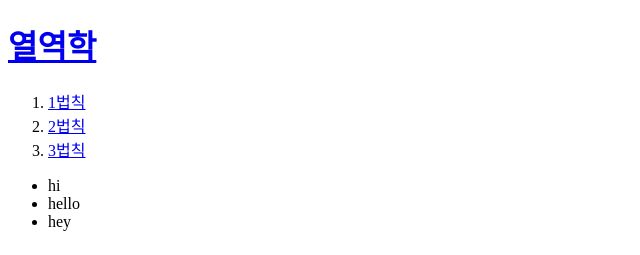
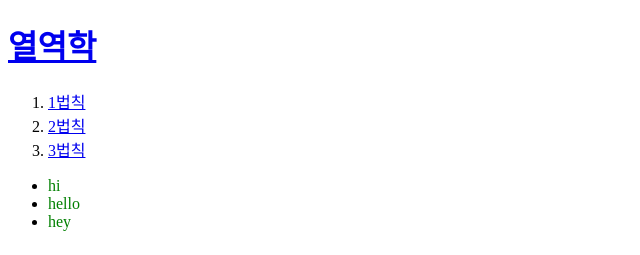
Before and after one commit to amitige7/Hyeong-Yun, a plain HTML site: page index.html in a window 1280 px wide. Shown: the top 255 px of the page, 0-640 px from the left. Drawn offline with Linux system fonts and the light colour scheme.

Commit message:
Update index.html

```diff
--- a/index.html
+++ b/index.html
@@ -12,9 +12,9 @@
     <li><a href="thermo 3.html">3법칙</a></li>
   </ol>
   <ul>
-    <li>hi</li>
-    <li>hello</li>
-    <li>hey</li>
+    <li><font color="green">hi</font></li>
+    <li><font color="green">hello</font></li>
+    <li><font color="green">hey</font></li>
   </ul>
   <h2><a href="https://en.wikipedia.org/wiki/Laws_of_thermodynamics"
       target="_blank" title="낚시아님">열역학 주요법칙</a></h2>
```
